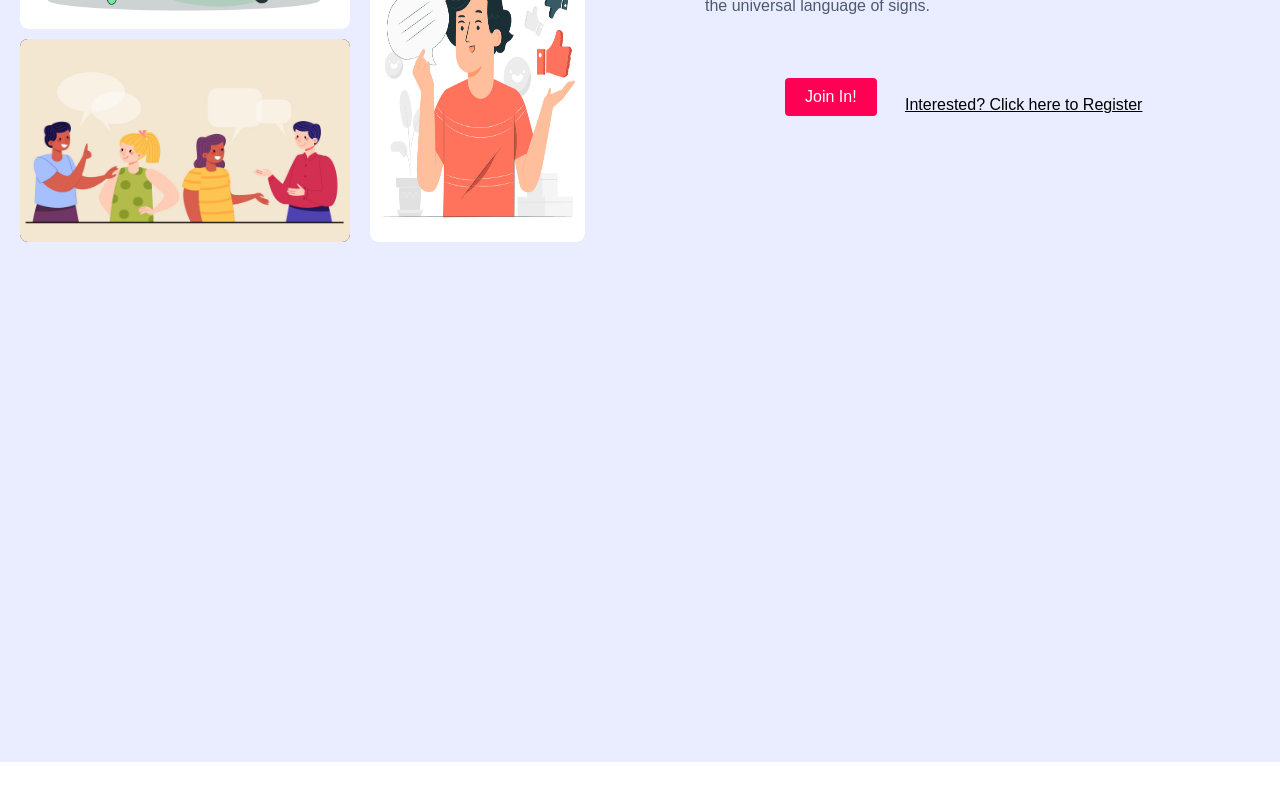
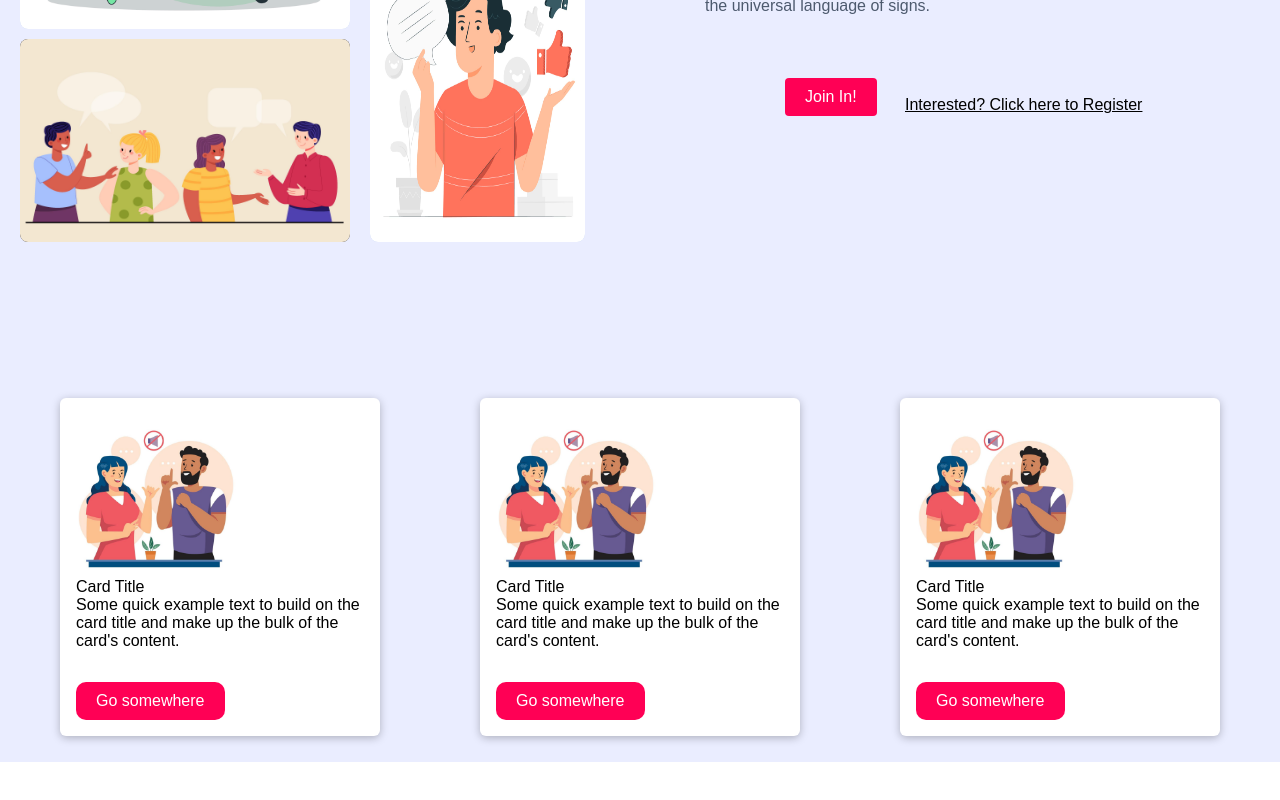
Before and after one commit to arshbhushan/Silent-Symphony, a React (Create React App) app in the folder finger-spelling-frontend/: page / in a window 1280 px wide. Shown: the part 1175-1975 px from the top of the page. Built offline with nearby package versions, Linux system fonts and the light colour scheme.

Commit message:
addedGridInBrief

```diff
--- a/finger-spelling-frontend/package.json
+++ b/finger-spelling-frontend/package.json
@@ -9,6 +9,7 @@
     "@testing-library/user-event": "^13.5.0",
     "axios": "^1.6.7",
     "react": "^18.2.0",
+    "react-bootstrap": "^2.10.4",
     "react-dom": "^18.2.0",
     "react-router-dom": "^6.22.0",
     "react-scripts": "5.0.1",
--- a/finger-spelling-frontend/src/fingerSpelling/components/Brief.css
+++ b/finger-spelling-frontend/src/fingerSpelling/components/Brief.css
@@ -5,6 +5,7 @@
     padding: 20px;
     background-color: #eaedff; /* Adjust background color as needed */
     margin-bottom: -10%;
+
   }
 
   .brief-left-side {
--- a/finger-spelling-frontend/src/fingerSpelling/components/Brief.js
+++ b/finger-spelling-frontend/src/fingerSpelling/components/Brief.js
@@ -2,10 +2,12 @@ import React from "react";
 import './Brief.css'
 import { Link } from 'react-router-dom';
 import Button from '../../shared/components/FormElements/Button';
+import NewCard from "../../shared/components/UIElements/NewCard.jsx";
 const Brief = () => {
 
 
   return (
+    <>
     <div className="brief-container">
       <div className="brief-left-side">
         <div className="rectangle-container">
@@ -73,6 +75,10 @@ const Brief = () => {
 
       </div>
     </div>
+      <div>
+      <NewCard/>
+      </div>
+      </>
   );
 };
 
--- /dev/null
+++ b/finger-spelling-frontend/src/shared/components/UIElements/NewCard.css
@@ -0,0 +1,37 @@
+.card-grid {
+    display: flex;
+    justify-content: center; /* Center the cards horizontally */
+    gap: 100px; /* Adjust the gap between cards */
+    padding: 20px; /* Add padding around the grid */
+    background-color: #eaedff; /* Optional: background color for better visibility */
+    margin-top: -30%;
+  }
+
+  .card-item {
+    height: auto; /* Adjust the height as needed */
+    width: 18rem; /* Adjust the width as needed */
+  }
+
+  .card-img {
+    height: 10rem; /* Set a fixed height for the image */
+    object-fit: cover; /* Ensure the image covers the area without stretching */
+  }
+
+  .card-body {
+    height: auto; /* Ensure the card body adjusts its height */
+  }
+
+  .custom-button {
+    background-color: #ff0055; /* Change this to your desired background color */
+    border-radius: 10px; /* Adjust the border radius as needed */
+    border: none; /* Remove the default border */
+    color: white; /* Change the text color */
+    padding: 10px 20px; /* Adjust the padding */
+    font-size: 16px; /* Adjust the font size */
+    transition: background-color 0.3s ease; /* Add transition for background color */
+    margin-top: 2rem;
+  }
+
+  .custom-button:hover {
+    background-color: #0056b3; /* Change this to your desired hover background color */
+  }
--- /dev/null
+++ b/finger-spelling-frontend/src/shared/components/UIElements/NewCard.jsx
@@ -0,0 +1,48 @@
+import React from 'react';
+import Button from 'react-bootstrap/Button';
+import Card from 'react-bootstrap/Card';
+import './NewCard.css'; // Import the CSS file for custom styles
+
+function NewCard() {
+  return (
+    <div className="card-grid">
+      <Card className="card-item">
+        <Card.Img variant="top" src="home_bg.jpg" className="card-img" />
+        <Card.Body>
+          <Card.Title>Card Title</Card.Title>
+          <Card.Text>
+            Some quick example text to build on the card title and make up the
+            bulk of the card's content.
+          </Card.Text>
+          <Button className="custom-button">Go somewhere</Button>
+        </Card.Body>
+      </Card>
+
+      <Card className="card-item">
+        <Card.Img variant="top" src="home_bg.jpg" className="card-img" />
+        <Card.Body>
+          <Card.Title>Card Title</Card.Title>
+          <Card.Text>
+            Some quick example text to build on the card title and make up the
+            bulk of the card's content.
+          </Card.Text>
+          <Button className="custom-button">Go somewhere</Button>
+        </Card.Body>
+      </Card>
+
+      <Card className="card-item">
+        <Card.Img variant="top" src="home_bg.jpg" className="card-img" />
+        <Card.Body>
+          <Card.Title>Card Title</Card.Title>
+          <Card.Text>
+            Some quick example text to build on the card title and make up the
+            bulk of the card's content.
+          </Card.Text>
+          <Button className="custom-button">Go somewhere</Button>
+        </Card.Body>
+      </Card>
+    </div>
+  );
+}
+
+export default NewCard;
```
Also changed, not shown: 1 other file (tests, documents, lock files or other folders).
